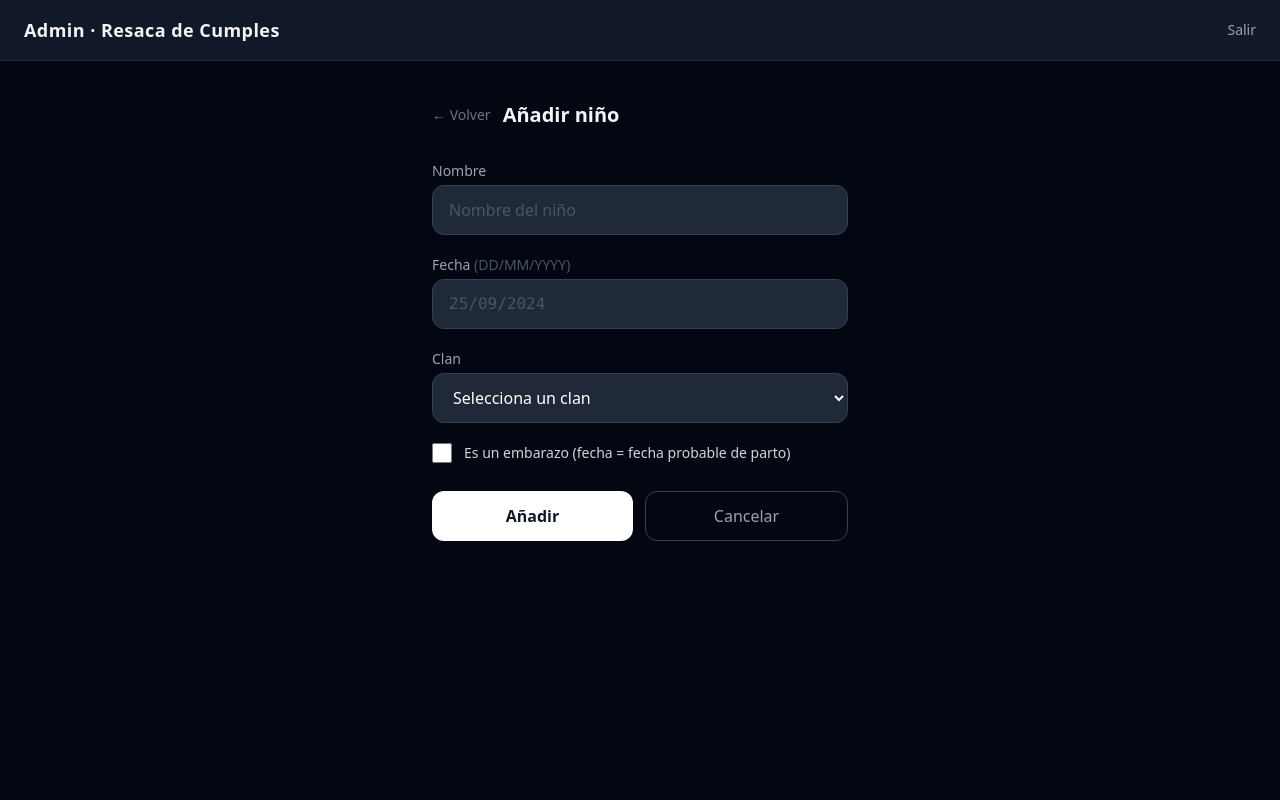
After one commit to andresmarinabad/familyprogressweb, a Flask app: page /admin/kids/new in a window 1280 px wide. The commit adds this page. Run offline with Flask 3, Linux system fonts and the light colour scheme; the visitor is signed in with stand-in values (Sample User, id 1); some libraries are stand-ins or nearby versions.

Commit message:
feat: admin page and reload on image upload

```diff
--- a/app.py
+++ b/app.py
@@ -6,6 +6,7 @@ from __future__ import annotations
 import os
 import json
 import io
+import time
 from datetime import date, datetime
 from jinja2 import Environment, FileSystemLoader
 import unicodedata
@@ -14,13 +15,14 @@ import resend
 from PIL import Image
 from supabase import create_client, Client
 
-from flask import Flask, request, redirect, session
+from flask import Flask, request, redirect, session, render_template
 
 app = Flask(__name__)
 app.secret_key = os.getenv("SECRET_KEY")
 app.config['MAX_CONTENT_LENGTH'] = 4 * 1024 * 1024  # 4 MB (límite de Vercel)
 
 PASSWORD = os.getenv("APP_PASSWORD")
+ADMIN_PASSWORD = os.getenv("ADMIN_PASSWORD")
 
 _supabase_url = os.getenv("SUPABASE_URL")
 _supabase_key = os.getenv("SUPABASE_SERVICE_ROLE_KEY")
@@ -245,7 +247,11 @@ def set_language(lang):
 def protect_routes():
     if request.path.startswith("/static/"):
         return
-    if request.endpoint in {"login", "set_language"}:
+    if request.endpoint in {"login", "set_language", "admin_login"}:
+        return
+    if request.path.startswith("/admin"):
+        if not session.get("admin_logged_in"):
+            return redirect("/admin/login")
         return
     if not session.get("logged_in"):
         return redirect("/login")
@@ -296,10 +302,81 @@ def upload_image():
         return template.render(nombres=nombres, t=t, lang=lang, error=t["error_storage"].format(detail=e)), 500
 
     public_url = supabase_client.storage.from_("images").get_public_url(storage_path)
+    public_url = f"{public_url}?t={int(time.time())}"
     supabase_client.table("kids").update({"image_url": public_url}).eq("nombre", nombre).execute()
 
     return redirect(f'/?uploaded={nombre}')
 
 
+CLANES = ["mc", "cm", "cf", "cc", "mtc"]
+
+
+@app.route("/admin/login", methods=["GET", "POST"])
+def admin_login():
+    error = None
+    if request.method == "POST":
+        if request.form.get("password") == ADMIN_PASSWORD:
+            session["admin_logged_in"] = True
+            return redirect("/admin")
+        error = "Contraseña incorrecta"
+    return render_template("admin_login.html", error=error)
+
+
+@app.route("/admin/logout")
+def admin_logout():
+    session.pop("admin_logged_in", None)
+    return redirect("/admin/login")
+
+
+@app.route("/admin")
+def admin_index():
+    kids = supabase_client.table("kids").select("*").order("id").execute().data
+    return render_template("admin.html", kids=kids)
+
+
+@app.route("/admin/kids/new", methods=["GET", "POST"])
+def admin_kid_new():
+    error = None
+    if request.method == "POST":
+        nombre   = request.form.get("nombre", "").strip()
+        fecha    = request.form.get("fecha", "").strip()
+        clan     = request.form.get("clan", "").strip()
+        embarazo = request.form.get("embarazo") == "on"
+        if not nombre or not fecha or not clan:
+            error = "Todos los campos son obligatorios"
+        else:
+            supabase_client.table("kids").insert(
+                {"nombre": nombre, "fecha": fecha, "clan": clan, "embarazo": embarazo}
+            ).execute()
+            return redirect("/admin")
+    return render_template("admin_form.html", kid=None, clanes=CLANES, error=error, action="/admin/kids/new")
+
+
+@app.route("/admin/kids/<int:kid_id>/edit", methods=["GET", "POST"])
+def admin_kid_edit(kid_id):
+    error = None
+    if request.method == "POST":
+        nombre   = request.form.get("nombre", "").strip()
+        fecha    = request.form.get("fecha", "").strip()
+        clan     = request.form.get("clan", "").strip()
+        embarazo = request.form.get("embarazo") == "on"
+        if not nombre or not fecha or not clan:
+            error = "Todos los campos son obligatorios"
+        else:
+            supabase_client.table("kids").update(
+                {"nombre": nombre, "fecha": fecha, "clan": clan, "embarazo": embarazo}
+            ).eq("id", kid_id).execute()
+            return redirect("/admin")
+    kid = supabase_client.table("kids").select("*").eq("id", kid_id).single().execute().data
+    return render_template("admin_form.html", kid=kid, clanes=CLANES, error=error,
+                           action=f"/admin/kids/{kid_id}/edit")
+
+
+@app.route("/admin/kids/<int:kid_id>/delete", methods=["POST"])
+def admin_kid_delete(kid_id):
+    supabase_client.table("kids").delete().eq("id", kid_id).execute()
+    return redirect("/admin")
+
+
 if __name__ == '__main__':
     app.run()
--- /dev/null
+++ b/templates/admin_form.html
@@ -0,0 +1,82 @@
+<!doctype html>
+<html lang="es">
+<head>
+  <meta charset="UTF-8" />
+  <meta name="viewport" content="width=device-width, initial-scale=1.0" />
+  <title>{% if kid %}Editar{% else %}Añadir{% endif %} niño · Admin</title>
+  <script src="https://cdn.tailwindcss.com"></script>
+</head>
+<body class="min-h-screen bg-gray-950 text-gray-100">
+
+  <header class="bg-gray-900 border-b border-gray-800 px-6 py-4 flex items-center justify-between">
+    <h1 class="text-lg font-bold tracking-wide">Admin · Resaca de Cumples</h1>
+    <a href="/admin/logout" class="text-gray-400 hover:text-white text-sm transition">Salir</a>
+  </header>
+
+  <main class="max-w-md mx-auto px-4 py-10">
+    <div class="flex items-center gap-3 mb-8">
+      <a href="/admin" class="text-gray-500 hover:text-white transition text-sm">← Volver</a>
+      <h2 class="text-xl font-bold">
+        {% if kid %}Editar · {{ kid.nombre }}{% else %}Añadir niño{% endif %}
+      </h2>
+    </div>
+
+    {% if error %}
+    <div class="bg-red-900/50 border border-red-700 text-red-300 px-4 py-3 rounded-xl mb-6 text-sm">
+      {{ error }}
+    </div>
+    {% endif %}
+
+    <form method="POST" action="{{ action }}" class="space-y-5">
+
+      <div>
+        <label class="block text-sm font-medium text-gray-400 mb-1">Nombre</label>
+        <input type="text" name="nombre" required
+          value="{{ kid.nombre if kid else '' }}"
+          placeholder="Nombre del niño"
+          class="w-full bg-gray-800 border border-gray-700 text-white placeholder-gray-600 rounded-xl px-4 py-3 text-base focus:outline-none focus:border-gray-500" />
+      </div>
+
+      <div>
+        <label class="block text-sm font-medium text-gray-400 mb-1">Fecha <span class="text-gray-600">(DD/MM/YYYY)</span></label>
+        <input type="text" name="fecha" required
+          value="{{ kid.fecha if kid else '' }}"
+          placeholder="25/09/2024"
+          pattern="\d{2}/\d{2}/\d{4}"
+          class="w-full bg-gray-800 border border-gray-700 text-white placeholder-gray-600 rounded-xl px-4 py-3 text-base font-mono focus:outline-none focus:border-gray-500" />
+      </div>
+
+      <div>
+        <label class="block text-sm font-medium text-gray-400 mb-1">Clan</label>
+        <select name="clan" required
+          class="w-full bg-gray-800 border border-gray-700 text-white rounded-xl px-4 py-3 text-base focus:outline-none focus:border-gray-500">
+          <option value="" disabled {% if not kid %}selected{% endif %}>Selecciona un clan</option>
+          {% for c in clanes %}
+          <option value="{{ c }}" {% if kid and kid.clan == c %}selected{% endif %}>{{ c }}</option>
+          {% endfor %}
+        </select>
+      </div>
+
+      <div class="flex items-center gap-3">
+        <input type="checkbox" name="embarazo" id="embarazo"
+          {% if kid and kid.embarazo %}checked{% endif %}
+          class="w-5 h-5 rounded bg-gray-800 border-gray-700 text-white focus:ring-0" />
+        <label for="embarazo" class="text-sm text-gray-300">Es un embarazo (fecha = fecha probable de parto)</label>
+      </div>
+
+      <div class="flex gap-3 pt-2">
+        <button type="submit"
+          class="flex-1 bg-white text-gray-900 font-semibold py-3 rounded-xl hover:bg-gray-100 transition text-base">
+          {% if kid %}Guardar cambios{% else %}Añadir{% endif %}
+        </button>
+        <a href="/admin"
+          class="flex-1 text-center border border-gray-700 text-gray-400 font-medium py-3 rounded-xl hover:border-gray-500 hover:text-white transition text-base">
+          Cancelar
+        </a>
+      </div>
+
+    </form>
+  </main>
+
+</body>
+</html>
--- a/templates/index.html
+++ b/templates/index.html
@@ -44,7 +44,7 @@
       setTimeout(function () {
         const b = document.getElementById("success-banner");
         b.style.opacity = "0";
-        setTimeout(() => b.remove(), 500);
+        setTimeout(() => window.location.replace("/"), 500);
       }, 3000);
     </script>
     {% endif %}
```
Also changed, not shown: templates/admin.html (added, +85 -0 lines), templates/admin_login.html (added, +35 -0 lines), 3 other files.
